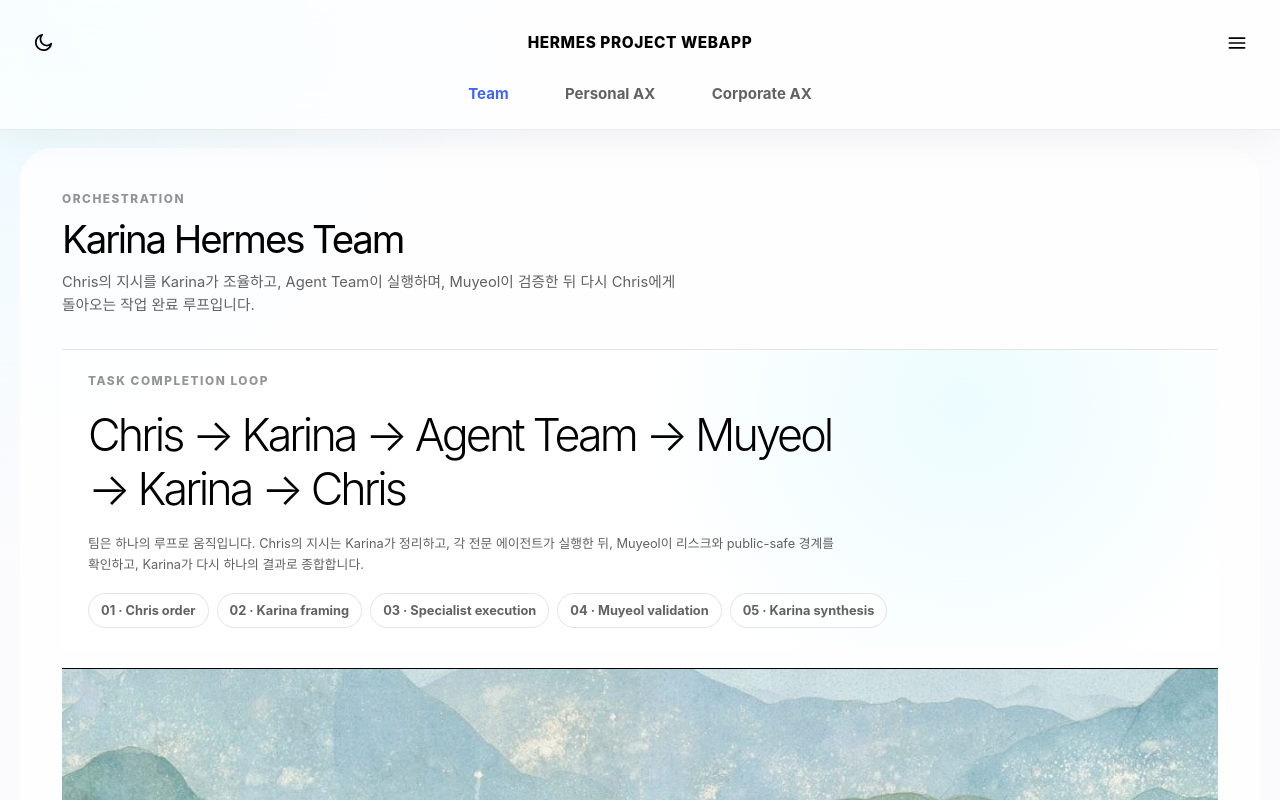
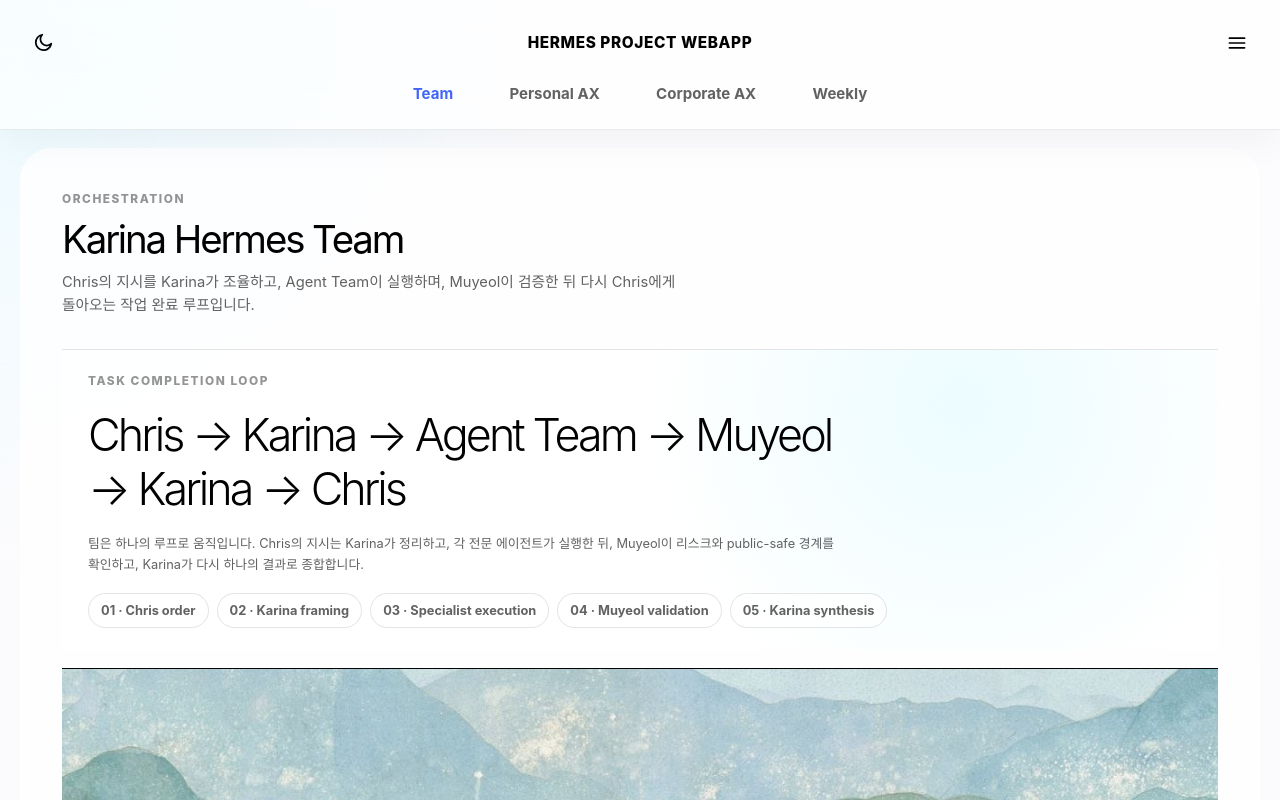
Before and after one commit to woongs2021/Hermes-project-webapp, a React (Vite) app in the folder august-dashboard/: page / in a window 1280 px wide. Shown: the top 800 px of the page. Built offline with nearby package versions, Linux system fonts and the light colour scheme.

Commit message:
fix: restore Weekly dashboard tab

```diff
--- a/august-dashboard/src/App.tsx
+++ b/august-dashboard/src/App.tsx
@@ -1,7 +1,7 @@
 import { useEffect, useRef, useState, type WheelEvent } from 'react'
 import { fallbackHomeVisualSet, loadHomeVisualSet, type HomeVisualItem, type HomeVisualSet } from './homeVisualSet'
 import { fallbackResearchBoard, loadResearchBoard, type ResearchBoard, type ResearchBoardItem } from './researchBoard'
-import { GraphRelationshipPanel, ObdGrowthTimelinePanel } from './extendedPanels'
+import { GraphRelationshipPanel, MonthlyResearchSynthesisPanel, ObdGrowthTimelinePanel } from './extendedPanels'
 import { fallbackChrisArchive, loadChrisArchive, type ChrisArchiveItem, type ChrisArchiveManifest } from './chrisArchive'
 import { fallbackDnaArchive, loadDnaArchive, loadMidjourneyDnaArchive, type DnaArchiveItem, type DnaArchiveManifest } from './dnaArchive'
 import { fallbackBrandMockupAssets, loadBrandMockupAssets, type BrandMockupAsset, type BrandMockupCollection, type BrandMockupManifest } from './brandAssets'
@@ -14,7 +14,7 @@ const designDnaSystemPrinciplesDocHref = publicAssetPath('/docs/design-dna-syste
 const designDnaVisualStyleMethodDocHref = publicAssetPath('/docs/design-dna-visual-style-generation-method-2026-09-28.md')
 const sonProfileImageSrc = publicAssetPath('/assets/team/son_profile.jpg')
 
-type TabId = 'home' | 'obd' | 'research' | 'visuals' | 'chrisArchive' | 'design-dna' | 'report'
+type TabId = 'home' | 'obd' | 'research' | 'visuals' | 'chrisArchive' | 'design-dna' | 'report' | 'weekly'
 type ThemeMode = 'light' | 'dark'
 type ObdSubTabId = 'growth' | 'graph' | 'about'
 type TextSegment = { text: string; emphasis?: boolean }
@@ -33,7 +33,7 @@ type Tab = {
   description: string
 }
 
-type TabGroupId = 'team' | 'personal-ax' | 'corporate-ax'
+type TabGroupId = 'team' | 'personal-ax' | 'corporate-ax' | 'weekly'
 
 type TabGroup = {
   id: TabGroupId
@@ -128,6 +128,13 @@ const tabs: Tab[] = [
     title: 'Personal AX Report',
     description: 'Muyeol이 선택·검증한 논문을 바탕으로 AI, 디자인, AX 운영의 10월 리서치 해석을 읽습니다.',
   },
+  {
+    id: 'weekly',
+    label: 'Weekly',
+    eyebrow: 'Weekly research synthesis',
+    title: 'Research Week Review',
+    description: 'Yuna와 Go Youn-jung의 리서치 후보를 주간 지표, 공통 주제, 상위 후보로 압축해 이번 주의 판단 신호를 읽습니다.',
+  },
 ]
 
 const tabGroups: TabGroup[] = [
@@ -148,6 +155,12 @@ const tabGroups: TabGroup[] = [
     label: 'Corporate AX',
     eyebrow: 'Archive / Design DNA',
     tabIds: ['chrisArchive', 'design-dna'],
+  },
+  {
+    id: 'weekly',
+    label: 'Weekly',
+    eyebrow: 'Research loop',
+    tabIds: ['weekly'],
   },
 ]
 
@@ -3260,6 +3273,14 @@ function App() {
     window.history.replaceState(null, '', `#${preferredTab.id}`)
   }
 
+  function openResearchItemFromWeekly(itemId: string) {
+    const researchTab = tabs.find((tab) => tab.id === 'research')
+    if (!researchTab) return
+    setSelectedResearchIdFromMonthly(itemId)
+    setActiveTab(researchTab)
+    window.history.replaceState(null, '', '#research')
+  }
+
 
   function toggleThemeMode() {
     setThemeMode((currentTheme) => (currentTheme === 'dark' ? 'light' : 'dark'))
@@ -3389,6 +3410,8 @@ function App() {
           <ResearchKanbanPanel selectedResearchId={selectedResearchIdFromMonthly} />
         ) : activeTab.id === 'report' ? (
           <PersonalAxReportPanel />
+        ) : activeTab.id === 'weekly' ? (
+          <MonthlyResearchSynthesisPanel onSelectResearchItem={openResearchItemFromWeekly} />
         ) : (
           <PlaceholderPanel tab={activeTab} />
         )}
```
